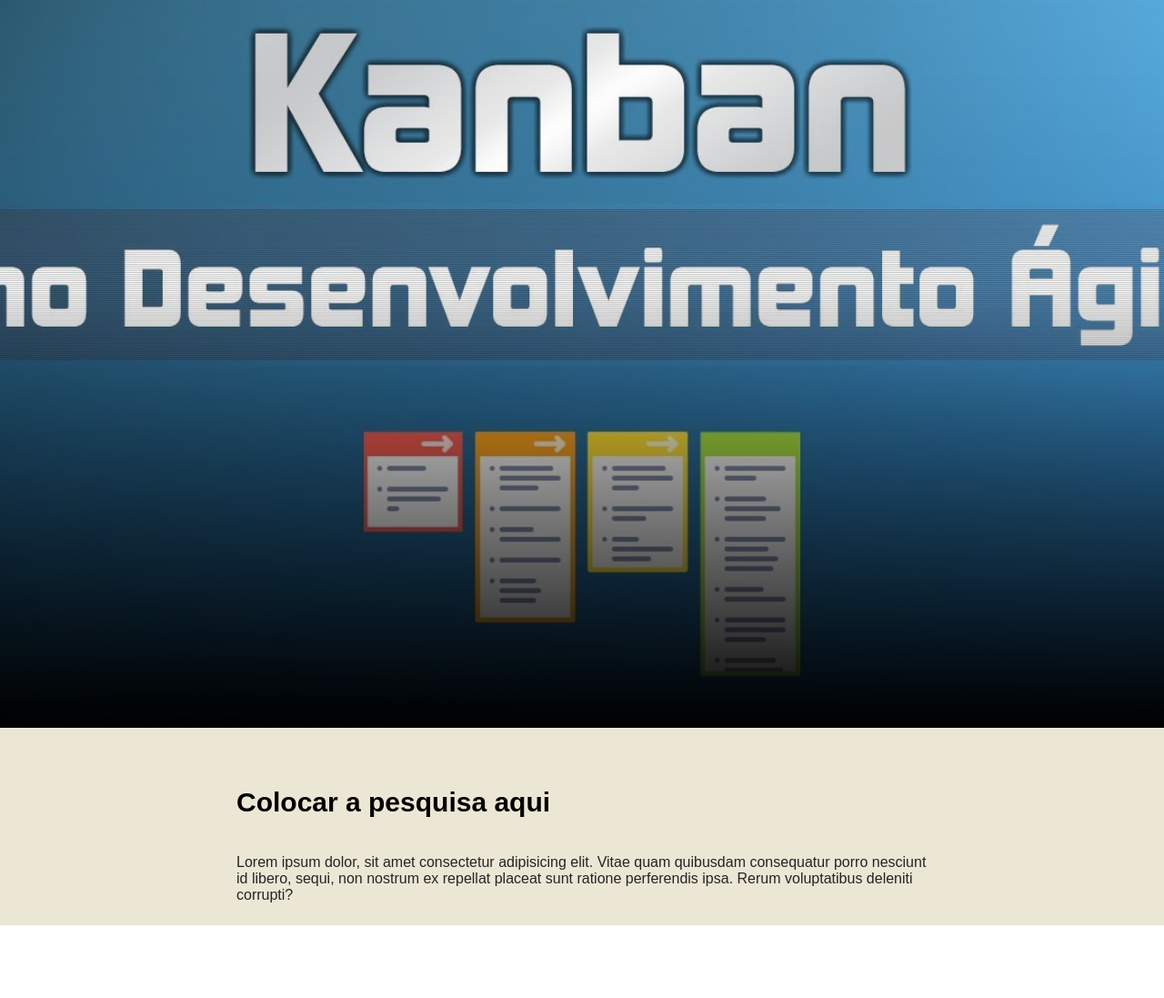
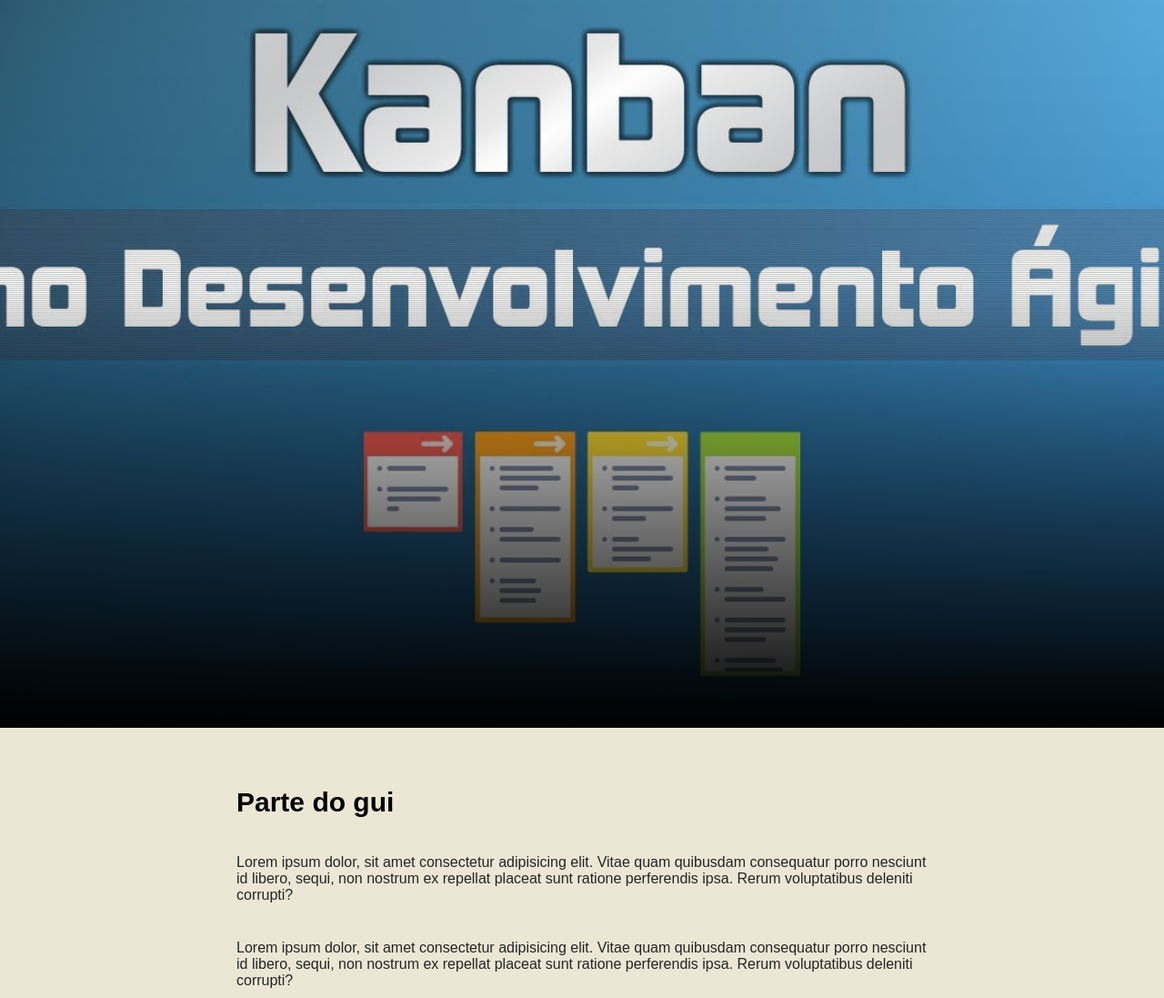
Before and after one commit to LSenzaki/trabalho_bimestral_eng_soft, a plain HTML site: page index.html in a window 1280 px wide. Shown: the top 1097 px of the page at 91% size. Drawn offline with Linux system fonts and the light colour scheme.

Commit message:
teste de alteracao gui

```diff
--- a/index.html
+++ b/index.html
@@ -16,7 +16,7 @@
 
             <section class="module content">
                 <div class="container">
-                    <h2>Colocar a pesquisa aqui</h2>
+                    <h2>Parte do gui</h2>
                     <p>
                         Lorem ipsum dolor, sit amet consectetur adipisicing elit. Vitae quam quibusdam consequatur porro nesciunt id libero, sequi, non nostrum ex repellat placeat sunt ratione perferendis ipsa. Rerum voluptatibus deleniti corrupti?
                     </p>
```
